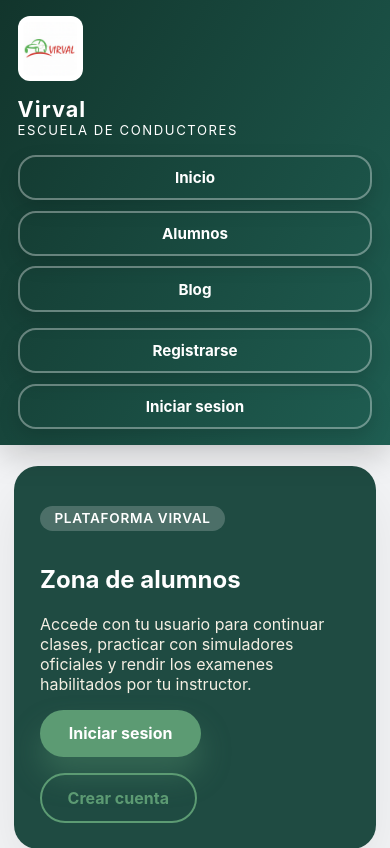
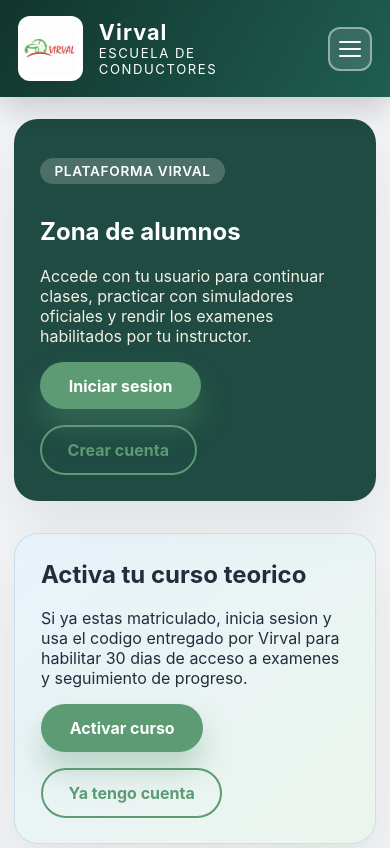
Before and after one commit to VIRVALESCUELA/plataforma-transito, a Django app: page /alumnos/ in a window 390 px wide. Shown: the top 848 px of the page. Run offline with Django 5.2, Linux system fonts and the light colour scheme.

Commit message:
Add mobile hamburger menu

```diff
--- a/core/templates/core/base.html
+++ b/core/templates/core/base.html
@@ -61,6 +61,50 @@
             align-items: center;
             gap: 1rem;
             flex-wrap: wrap;
+        }
+        .mobile-menu-toggle {
+            display: none;
+            position: relative;
+            align-items: center;
+            justify-content: center;
+            width: 44px;
+            height: 44px;
+            margin-left: auto;
+            border: 2px solid rgba(255,255,255,0.45);
+            border-radius: 12px;
+            background: rgba(255,255,255,0.12);
+            color: #fff;
+            cursor: pointer;
+        }
+        .mobile-menu-toggle span,
+        .mobile-menu-toggle::before,
+        .mobile-menu-toggle::after {
+            content: "";
+            display: block;
+            width: 22px;
+            height: 2px;
+            border-radius: 999px;
+            background: currentColor;
+            transition: transform 160ms ease, opacity 160ms ease;
+        }
+        .mobile-menu-toggle::before,
+        .mobile-menu-toggle::after {
+            position: absolute;
+        }
+        .mobile-menu-toggle::before {
+            transform: translateY(-7px);
+        }
+        .mobile-menu-toggle::after {
+            transform: translateY(7px);
+        }
+        .site-header.menu-open .mobile-menu-toggle span {
+            opacity: 0;
+        }
+        .site-header.menu-open .mobile-menu-toggle::before {
+            transform: rotate(45deg);
+        }
+        .site-header.menu-open .mobile-menu-toggle::after {
+            transform: rotate(-45deg);
         }
         .primary-nav a,
         .auth-nav a {
@@ -327,8 +371,26 @@
         footer { padding: 1.5rem; text-align: center; font-size: 0.85rem; color: #78909c; }
         @media (max-width: 800px) {
             .site-header {
-                flex-direction: column;
-                align-items: flex-start;
+                display: grid;
+                grid-template-columns: auto minmax(0, 1fr) auto;
+                align-items: center;
+                gap: 0.85rem;
+            }
+            .site-header .brand {
+                min-width: 0;
+            }
+            .mobile-menu-toggle {
+                display: inline-flex;
+            }
+            .primary-nav,
+            .auth-nav {
+                display: none;
+                grid-column: 1 / -1;
+                width: 100%;
+            }
+            .site-header.menu-open .primary-nav,
+            .site-header.menu-open .auth-nav {
+                display: flex;
             }
             main { padding: 2rem 1.25rem; }
             .summary-value { font-size: 1.15rem; }
@@ -350,6 +412,7 @@
                 background-attachment: scroll;
             }
             .site-header {
+                position: sticky;
                 padding: 1rem 1.1rem;
                 gap: 1rem;
             }
@@ -444,7 +507,10 @@
             <span class="brand-title">Virval</span>
             <span class="brand-subtitle">Escuela de conductores</span>
         </div>
-        <nav class="primary-nav">
+        <button class="mobile-menu-toggle" type="button" aria-label="Abrir menu" aria-expanded="false" aria-controls="site-menu">
+            <span aria-hidden="true"></span>
+        </button>
+        <nav class="primary-nav" id="site-menu">
             <a href="{% url 'core_web:landing' %}">Inicio</a>
             <a href="{% url 'core_web:alumnos' %}">Alumnos</a>
             <a href="{% url 'core_web:blog' %}">Blog</a>
@@ -475,5 +541,30 @@
     <footer>
         Entorno de pruebas web &middot; Plataforma de Examenes de Transito
     </footer>
+    <script>
+        (function () {
+            const header = document.querySelector(".site-header");
+            const toggle = document.querySelector(".mobile-menu-toggle");
+            if (!header || !toggle) {
+                return;
+            }
+
+            function setMenuOpen(isOpen) {
+                header.classList.toggle("menu-open", isOpen);
+                toggle.setAttribute("aria-expanded", String(isOpen));
+                toggle.setAttribute("aria-label", isOpen ? "Cerrar menu" : "Abrir menu");
+            }
+
+            toggle.addEventListener("click", function () {
+                setMenuOpen(!header.classList.contains("menu-open"));
+            });
+
+            header.querySelectorAll("a").forEach(function (link) {
+                link.addEventListener("click", function () {
+                    setMenuOpen(false);
+                });
+            });
+        }());
+    </script>
 </body>
 </html>
```
